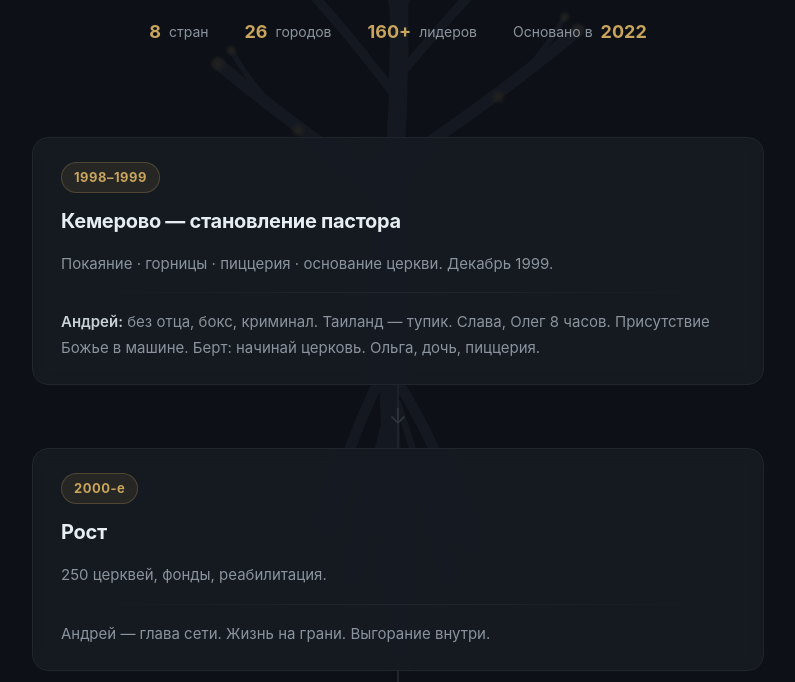
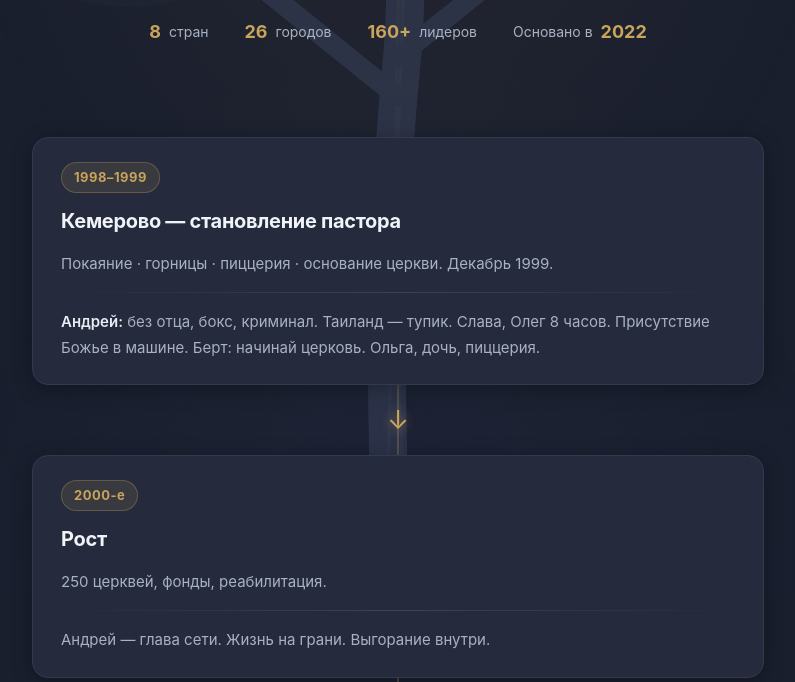
Before and after one commit to innaer1994-prog/love, a plain HTML site: page index.html in a window 1280 px wide. Shown: the part 203-885 px from the top of the page, without its empty margins (242-1037 px from the left). Drawn offline with Linux system fonts and the light colour scheme.

Commit message:
Update index.html

```diff
--- a/index.html
+++ b/index.html
@@ -8,7 +8,7 @@
 *{margin:0;padding:0;box-sizing:border-box}
 body{
   font-family:'Montserrat','Inter',-apple-system,sans-serif;
-  background:#0d1117;
+  background:#1a1f2e;
   color:#e6edf3;
   line-height:1.6;
   padding:0 0 80px;
@@ -16,22 +16,34 @@ body{
   position:relative;
 }
 
-/* ДЕРЕВО НА ФОНЕ */
+/* ФОН — мягкий градиент */
+body::before{
+  content:'';
+  position:fixed;
+  inset:0;
+  background:
+    radial-gradient(ellipse at top,rgba(200,164,92,.06) 0%,transparent 50%),
+    radial-gradient(ellipse at bottom,rgba(90,120,200,.05) 0%,transparent 50%);
+  z-index:0;
+  pointer-events:none;
+}
+
+/* ДЕРЕВО */
 .tree-bg{
   position:fixed;
   top:0;left:50%;
-  width:900px;height:100vh;
+  width:1100px;height:100vh;
   transform:translateX(-50%);
-  z-index:0;
+  z-index:1;
   pointer-events:none;
-  opacity:.12;
+  opacity:.55;
 }
 .tree-bg svg{width:100%;height:100%}
 
 /* ШАПКА */
 .header{
   position:relative;
-  z-index:2;
+  z-index:3;
   padding:80px 20px 50px;
   text-align:center;
 }
@@ -46,6 +58,7 @@ body{
 .logo{
   width:70px;height:70px;
   flex-shrink:0;
+  filter:drop-shadow(0 0 20px rgba(200,164,92,.4));
 }
 .logo svg{width:100%;height:100%}
 .header h1{
@@ -59,7 +72,7 @@ body{
 }
 .header .subtitle{
   font-size:17px;
-  color:#8b949e;
+  color:#a8b2c4;
   font-weight:500;
   margin-bottom:28px;
 }
@@ -69,7 +82,7 @@ body{
   gap:36px;
   flex-wrap:wrap;
   font-size:14px;
-  color:#8b949e;
+  color:#a8b2c4;
 }
 .header .meta span{display:flex;align-items:center;gap:8px}
 .header .meta strong{color:#C8A45C;font-weight:700;font-size:18px}
@@ -77,7 +90,7 @@ body{
 /* ТАЙМЛАЙН */
 .timeline{
   position:relative;
-  z-index:2;
+  z-index:3;
   max-width:780px;
   margin:40px auto 0;
   padding:0 24px;
@@ -87,20 +100,20 @@ body{
   position:absolute;
   left:50%;top:0;bottom:0;
   width:2px;
-  background:linear-gradient(180deg,transparent 0%,#21262d 3%,#21262d 97%,transparent 100%);
+  background:linear-gradient(180deg,transparent 0%,rgba(200,164,92,.3) 3%,rgba(200,164,92,.3) 97%,transparent 100%);
   transform:translateX(-50%);
 }
 
 /* БЛОКИ */
 .block{
   position:relative;
-  background:rgba(22,27,34,.92);
-  backdrop-filter:blur(8px);
-  border:1px solid #21262d;
+  background:#252b3d;
+  border:1px solid #323a52;
   border-radius:16px;
   padding:24px 28px;
   margin-bottom:28px;
   transition:all .3s cubic-bezier(.4,0,.2,1);
+  box-shadow:0 4px 20px rgba(0,0,0,.3);
 }
 .block::before{
   content:'';
@@ -114,9 +127,9 @@ body{
 }
 .block:hover{
   transform:translateY(-4px);
-  border-color:#30363d;
-  box-shadow:0 12px 40px rgba(0,0,0,.6),0 0 0 1px rgba(200,164,92,.2);
-  background:rgba(28,33,40,.95);
+  border-color:rgba(200,164,92,.5);
+  box-shadow:0 12px 40px rgba(0,0,0,.5),0 0 0 1px rgba(200,164,92,.3),0 0 30px rgba(200,164,92,.15);
+  background:#2b3247;
 }
 .block:hover::before{opacity:1}
 
@@ -124,8 +137,8 @@ body{
   display:inline-block;
   font-size:13px;font-weight:700;
   color:#C8A45C;
-  background:rgba(200,164,92,.1);
-  border:1px solid rgba(200,164,92,.25);
+  background:rgba(200,164,92,.12);
+  border:1px solid rgba(200,164,92,.3);
   padding:4px 12px;
   border-radius:20px;
   margin-bottom:12px;
@@ -133,19 +146,19 @@ body{
 }
 .block h3{
   font-size:20px;font-weight:700;
-  color:#e6edf3;
+  color:#f0f3f8;
   margin-bottom:14px;
   letter-spacing:-.3px;
 }
 .block p{
   font-size:15px;
-  color:#8b949e;
+  color:#a8b2c4;
   line-height:1.7;
 }
-.block p strong{color:#c9d1d9;font-weight:600}
+.block p strong{color:#e6edf3;font-weight:600}
 .block .divider{
   height:1px;
-  background:linear-gradient(90deg,transparent,#21262d,transparent);
+  background:linear-gradient(90deg,transparent,#3a4359,transparent);
   margin:16px 0;
 }
 
@@ -154,36 +167,42 @@ body{
   border-left:3px solid #C8A45C;
   border-radius:0 16px 16px 0;
   margin-left:32px;
-  background:rgba(13,17,23,.92);
+  background:#20263a;
 }
 .block.branch::before{display:none}
 .block.branch h3{font-size:16px;color:#C8A45C}
 .block.branch p{font-size:14px}
 
-/* СТРЕЛКИ */
+/* СТРЕЛКИ — золотые */
 .arrow{
   text-align:center;
-  color:#30363d;
-  font-size:22px;
+  color:#C8A45C;
+  font-size:26px;
   margin:-14px 0 14px;
   position:relative;
-  z-index:2;
+  z-index:3;
+  text-shadow:0 0 12px rgba(200,164,92,.6);
+  animation:pulse 2s ease-in-out infinite;
+}
+@keyframes pulse{
+  0%,100%{opacity:.7}
+  50%{opacity:1}
 }
 
 /* ФУТЕР */
 .footer{
   position:relative;
-  z-index:2;
+  z-index:3;
   text-align:center;
   padding:60px 20px 40px;
-  color:#484f58;
+  color:#6b7690;
   font-size:13px;
   margin-top:80px;
 }
 .footer strong{color:#C8A45C}
 
 @media(max-width:768px){
-  .tree-bg{width:500px;opacity:.08}
+  .tree-bg{width:600px;opacity:.4}
   .header{padding:50px 16px 36px}
   .logo{width:50px;height:50px}
   .header h1{font-size:26px}
@@ -204,55 +223,73 @@ body{
 
 <!-- ДЕРЕВО -->
 <div class="tree-bg">
-<svg viewBox="0 0 900 1200" xmlns="http://www.w3.org/2000/svg">
+<svg viewBox="0 0 1100 1400" xmlns="http://www.w3.org/2000/svg" preserveAspectRatio="xMidYMid slice">
   <defs>
     <radialGradient id="fruit" cx="50%" cy="50%" r="50%">
-      <stop offset="0%" stop-color="#C8A45C" stop-opacity="1"/>
+      <stop offset="0%" stop-color="#FFD97A" stop-opacity="1"/>
+      <stop offset="50%" stop-color="#C8A45C" stop-opacity=".8"/>
       <stop offset="100%" stop-color="#C8A45C" stop-opacity="0"/>
+    </radialGradient>
+    <radialGradient id="leaf" cx="50%" cy="50%" r="50%">
+      <stop offset="0%" stop-color="#4a5568" stop-opacity=".9"/>
+      <stop offset="100%" stop-color="#2d3548" stop-opacity=".3"/>
     </radialGradient>
   </defs>
 
   <!-- Ствол -->
-  <path d="M450 1200 Q440 1000 435 850 Q430 700 445 550 Q455 400 450 250"
-        stroke="#4a5568" stroke-width="28" fill="none" stroke-linecap="round"/>
+  <path d="M550 1400 Q545 1150 540 950 Q535 750 555 550 Q565 380 550 200"
+        stroke="#3a4359" stroke-width="38" fill="none" stroke-linecap="round"/>
+  <!-- Текстура ствола -->
+  <path d="M540 1300 Q535 1100 542 900 Q548 700 555 500"
+        stroke="#4a5568" stroke-width="3" fill="none" opacity=".4"/>
+  <path d="M560 1250 Q558 1050 550 850 Q545 650 552 450"
+        stroke="#4a5568" stroke-width="3" fill="none" opacity=".4"/>
 
   <!-- Корни -->
-  <path d="M435 850 Q380 950 340 1100" stroke="#4a5568" stroke-width="16" fill="none" stroke-linecap="round"/>
-  <path d="M445 870 Q510 970 560 1120" stroke="#4a5568" stroke-width="16" fill="none" stroke-linecap="round"/>
-  <path d="M440 900 Q400 1050 380 1180" stroke="#4a5568" stroke-width="10" fill="none" stroke-linecap="round"/>
-  <path d="M450 910 Q500 1060 530 1180" stroke="#4a5568" stroke-width="10" fill="none" stroke-linecap="round"/>
+  <path d="M540 1000 Q470 1120 400 1300" stroke="#3a4359" stroke-width="20" fill="none" stroke-linecap="round"/>
+  <path d="M555 1020 Q630 1140 700 1320" stroke="#3a4359" stroke-width="20" fill="none" stroke-linecap="round"/>
+  <path d="M545 1050 Q490 1200 460 1350" stroke="#3a4359" stroke-width="12" fill="none" stroke-linecap="round"/>
+  <path d="M555 1060 Q620 1220 650 1350" stroke="#3a4359" stroke-width="12" fill="none" stroke-linecap="round"/>
 
-  <!-- Основные ветви -->
-  <path d="M450 600 Q300 500 180 400" stroke="#4a5568" stroke-width="18" fill="none" stroke-linecap="round"/>
-  <path d="M450 550 Q600 450 720 350" stroke="#4a5568" stroke-width="18" fill="none" stroke-linecap="round"/>
-  <path d="M448 450 Q350 320 250 220" stroke="#4a5568" stroke-width="14" fill="none" stroke-linecap="round"/>
-  <path d="M450 420 Q550 300 650 200" stroke="#4a5568" stroke-width="14" fill="none" stroke-linecap="round"/>
-  <path d="M450 350 Q420 200 400 100" stroke="#4a5568" stroke-width="12" fill="none" stroke-linecap="round"/>
-  <path d="M450 330 Q520 180 580 80" stroke="#4a5568" stroke-width="12" fill="none" stroke-linecap="round"/>
+  <!-- Ветви, уходящие в крону -->
+  <path d="M550 600 Q400 480 280 380" stroke="#3a4359" stroke-width="20" fill="none" stroke-linecap="round"/>
+  <path d="M550 560 Q700 440 820 340" stroke="#3a4359" stroke-width="20" fill="none" stroke-linecap="round"/>
+  <path d="M548 450 Q430 320 330 220" stroke="#3a4359" stroke-width="16" fill="none" stroke-linecap="round"/>
+  <path d="M552 430 Q680 300 780 200" stroke="#3a4359" stroke-width="16" fill="none" stroke-linecap="round"/>
+  <path d="M550 340 Q500 200 470 80" stroke="#3a4359" stroke-width="14" fill="none" stroke-linecap="round"/>
+  <path d="M550 320 Q620 180 680 60" stroke="#3a4359" stroke-width="14" fill="none" stroke-linecap="round"/>
 
-  <!-- Мелкие ветви -->
-  <path d="M300 500 Q240 450 200 380" stroke="#4a5568" stroke-width="8" fill="none" stroke-linecap="round"/>
-  <path d="M600 450 Q660 400 700 330" stroke="#4a5568" stroke-width="8" fill="none" stroke-linecap="round"/>
-  <path d="M250 220 Q200 180 150 150" stroke="#4a5568" stroke-width="6" fill="none" stroke-linecap="round"/>
-  <path d="M650 200 Q700 160 750 130" stroke="#4a5568" stroke-width="6" fill="none" stroke-linecap="round"/>
-  <path d="M400 100 Q370 60 340 30" stroke="#4a5568" stroke-width="5" fill="none" stroke-linecap="round"/>
-  <path d="M580 80 Q610 40 640 10" stroke="#4a5568" stroke-width="5" fill="none" stroke-linecap="round"/>
+  <!-- КРОНА — облака листвы -->
+  <ellipse cx="300" cy="320" rx="180" ry="120" fill="url(#leaf)"/>
+  <ellipse cx="800" cy="280" rx="200" ry="130" fill="url(#leaf)"/>
+  <ellipse cx="200" cy="200" rx="150" ry="100" fill="url(#leaf)"/>
+  <ellipse cx="900" cy="180" rx="160" ry="100" fill="url(#leaf)"/>
+  <ellipse cx="400" cy="150" rx="180" ry="110" fill="url(#leaf)"/>
+  <ellipse cx="700" cy="120" rx="180" ry="110" fill="url(#leaf)"/>
+  <ellipse cx="550" cy="80" rx="220" ry="120" fill="url(#leaf)"/>
+  <ellipse cx="280" cy="420" rx="140" ry="90" fill="url(#leaf)"/>
+  <ellipse cx="820" cy="400" rx="150" ry="95" fill="url(#leaf)"/>
 
-  <!-- Плоды (золотые точки) -->
-  <circle cx="180" cy="400" r="14" fill="url(#fruit)"/>
-  <circle cx="250" cy="220" r="14" fill="url(#fruit)"/>
-  <circle cx="400" cy="100" r="14" fill="url(#fruit)"/>
-  <circle cx="580" cy="80" r="14" fill="url(#fruit)"/>
-  <circle cx="720" cy="350" r="14" fill="url(#fruit)"/>
-  <circle cx="650" cy="200" r="14" fill="url(#fruit)"/>
-  <circle cx="300" cy="500" r="12" fill="url(#fruit)"/>
-  <circle cx="600" cy="450" r="12" fill="url(#fruit)"/>
-  <circle cx="200" cy="380" r="10" fill="url(#fruit)"/>
-  <circle cx="700" cy="330" r="10" fill="url(#fruit)"/>
-  <circle cx="150" cy="150" r="10" fill="url(#fruit)"/>
-  <circle cx="750" cy="130" r="10" fill="url(#fruit)"/>
-  <circle cx="340" cy="30" r="8" fill="url(#fruit)"/>
-  <circle cx="640" cy="10" r="8" fill="url(#fruit)"/>
+  <!-- ПЛОДЫ — золотые -->
+  <circle cx="280" cy="380" r="18" fill="url(#fruit)"/>
+  <circle cx="820" cy="340" r="18" fill="url(#fruit)"/>
+  <circle cx="330" cy="220" r="16" fill="url(#fruit)"/>
+  <circle cx="780" cy="200" r="16" fill="url(#fruit)"/>
+  <circle cx="470" cy="80" r="16" fill="url(#fruit)"/>
+  <circle cx="680" cy="60" r="16" fill="url(#fruit)"/>
+  <circle cx="200" cy="200" r="14" fill="url(#fruit)"/>
+  <circle cx="900" cy="180" r="14" fill="url(#fruit)"/>
+  <circle cx="400" cy="150" r="16" fill="url(#fruit)"/>
+  <circle cx="700" cy="120" r="16" fill="url(#fruit)"/>
+  <circle cx="550" cy="80" r="18" fill="url(#fruit)"/>
+  <circle cx="280" cy="420" r="14" fill="url(#fruit)"/>
+  <circle cx="820" cy="400" r="14" fill="url(#fruit)"/>
+  <circle cx="150" cy="260" r="12" fill="url(#fruit)"/>
+  <circle cx="950" cy="240" r="12" fill="url(#fruit)"/>
+  <circle cx="500" cy="180" r="12" fill="url(#fruit)"/>
+  <circle cx="620" cy="160" r="12" fill="url(#fruit)"/>
+  <circle cx="380" cy="280" r="12" fill="url(#fruit)"/>
+  <circle cx="720" cy="260" r="12" fill="url(#fruit)"/>
 </svg>
 </div>
 
```
